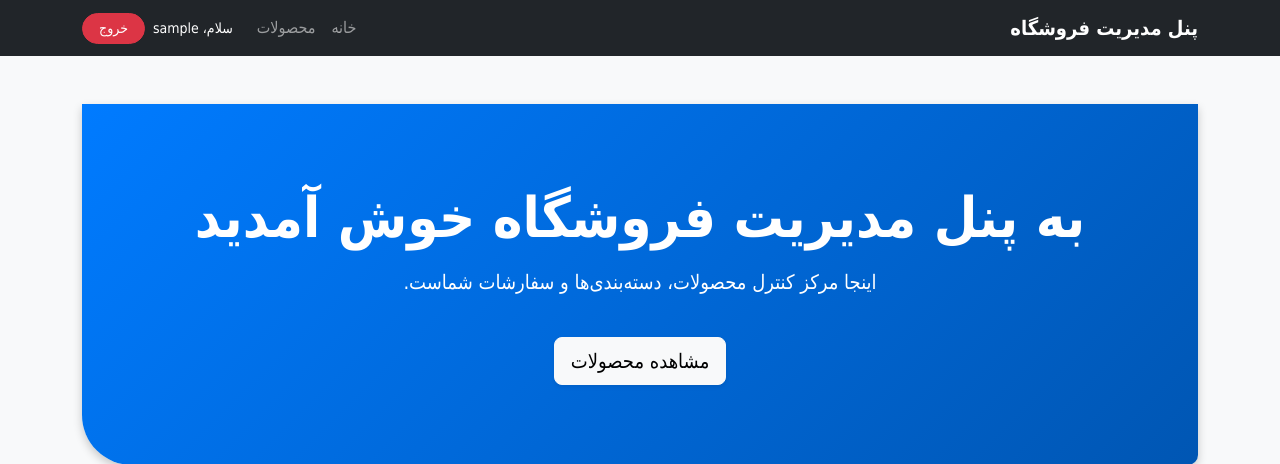
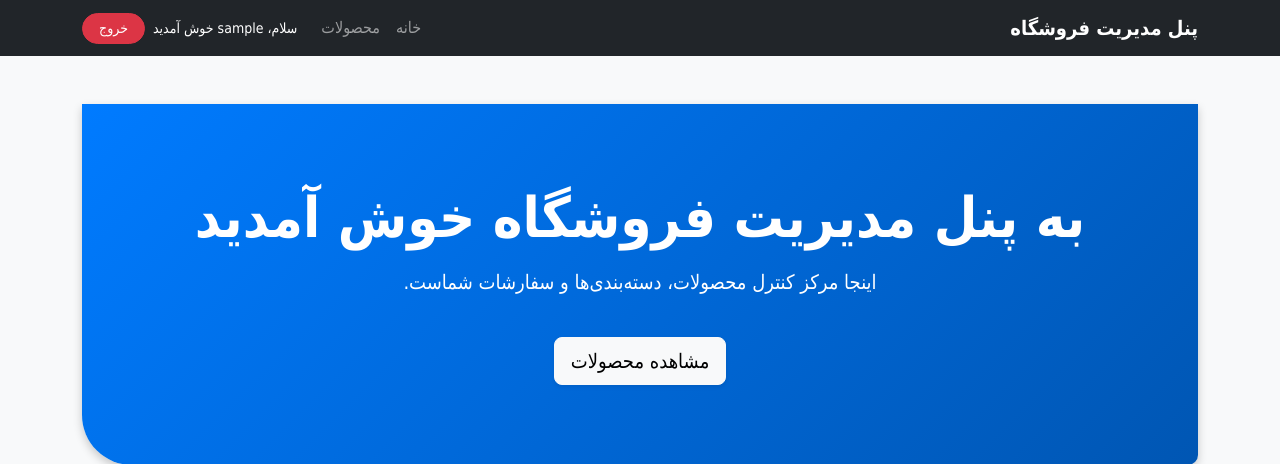
Before and after one commit to Mobinsadeqian/Shopping-panel, a Django app: page / in a window 1280 px wide. Shown: the top 464 px of the page. Run offline with Django 5.2, Linux system fonts and the light colour scheme; the visitor is signed in with stand-in values (Sample User, id 1).

Commit message:
a liitle change2

```diff
--- a/shop_panel/panel/templates/panel/main_page.html
+++ b/shop_panel/panel/templates/panel/main_page.html
@@ -51,7 +51,7 @@
                     {% if user.is_authenticated %}
                         <!-- اگر کاربر لاگین بود: نمایش نام و دکمه خروج -->
                         <li class="nav-item ms-3">
-                            <span class="text-white small me-2">سلام، {{ user.username }}</span>
+                            <span class="text-white small me-2">سلام، {{ user.username }} خوش آمدید</span>
                         </li>
                         <li class="nav-item">
                             <form action="{% url 'logout' %}" method="post" class="d-inline">
--- a/shop_panel/panel/views.py
+++ b/shop_panel/panel/views.py
@@ -13,7 +13,7 @@
             login(request, user)
             return redirect('main_page')
     else:
-            form = UserCreationForm()
+        form = UserCreationForm()
     return render(request, 'panel/signup.html', {'form':form})
 
 def main_page(request):
```
